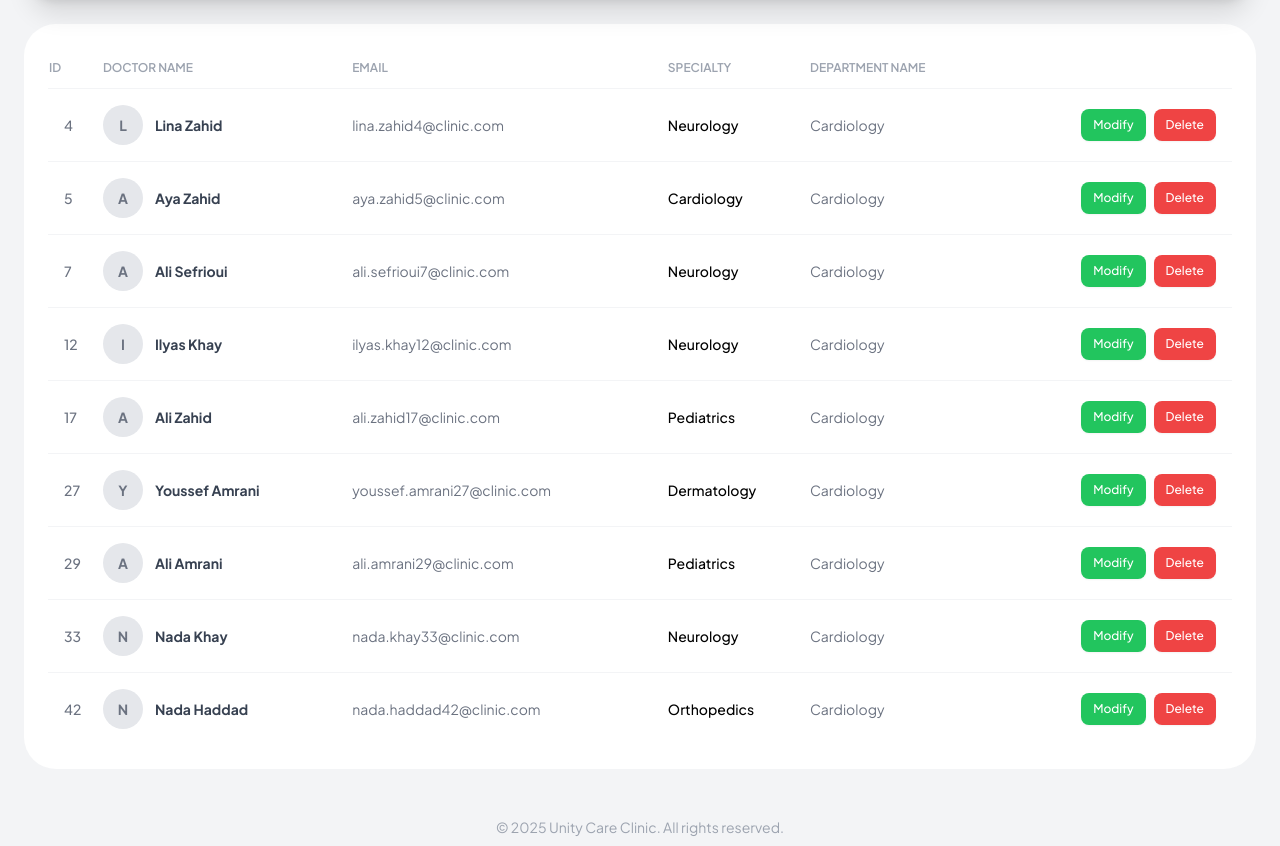
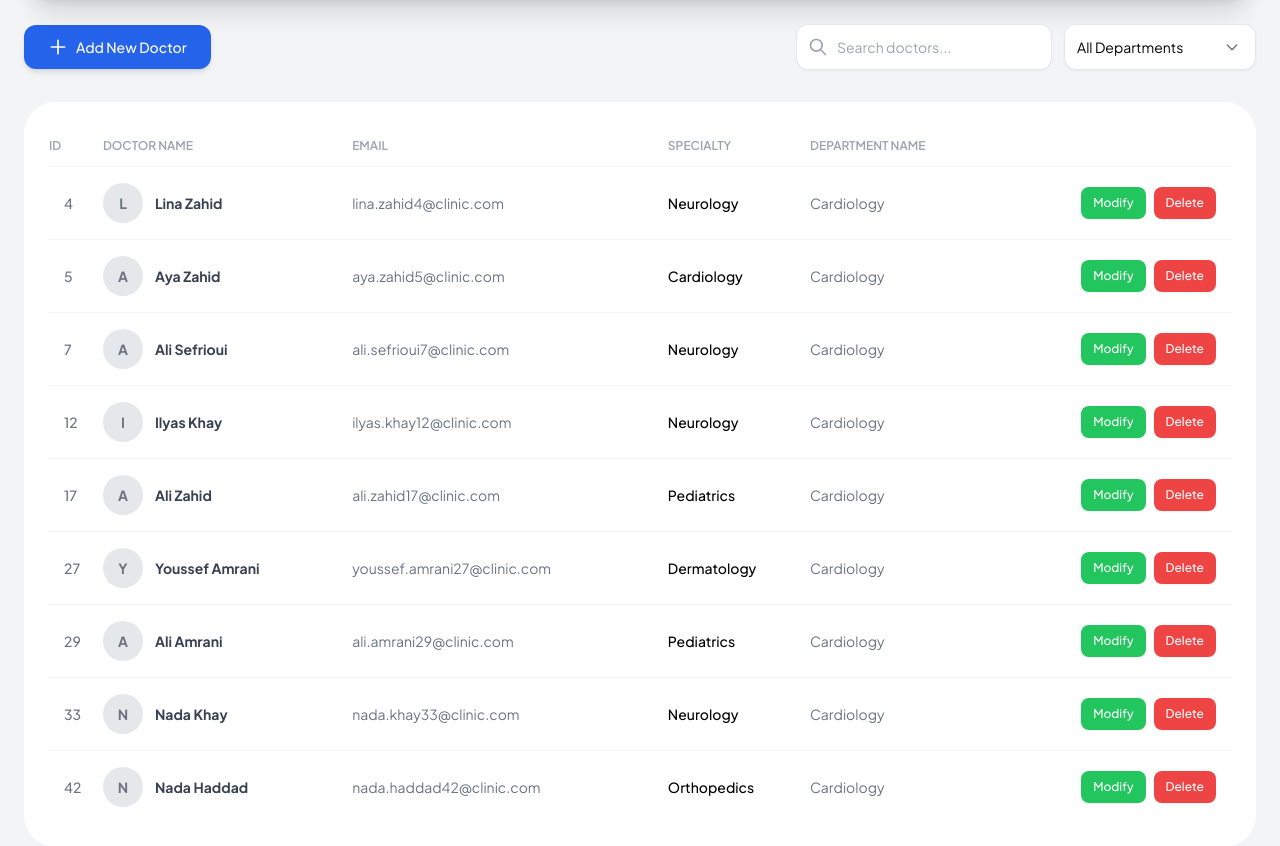
Before and after one commit to Oussama-Ait-Youss/UnityCareClinic-Backend, a PHP site: page /doctors.php in a window 1280 px wide. Shown: the part 216-1062 px from the top of the page. Run offline with PHP 8.4, Linux system fonts and the light colour scheme; data comes from the database, SQL or seed files in the repository; data that the repository does not hold is empty; some libraries are stand-ins or nearby versions.

Commit message:
fix: fix modal problem and add the search bar and filter selection

```diff
--- a/doctors/doctors.php
+++ b/doctors/doctors.php
@@ -40,6 +40,42 @@ include '../config/connection.php';
 
 
 ?>
+<div class="flex flex-col md:flex-row justify-between items-center gap-4 mb-8">
+
+    <a href="./save_doctor.php"
+       onclick="openAddDoctorModal(event)"
+       class="inline-flex items-center justify-center bg-blue-600 hover:bg-blue-700 text-white px-6 py-3 rounded-xl text-sm font-medium transition-all shadow-md hover:shadow-lg gap-2">
+       <svg class="w-5 h-5" fill="none" stroke="currentColor" viewBox="0 0 24 24"><path stroke-linecap="round" stroke-linejoin="round" stroke-width="2" d="M12 4v16m8-8H4"></path></svg>
+       Add New Doctor
+    </a>
+
+    <div class="flex flex-col sm:flex-row gap-3 w-full md:w-auto">
+
+        <div class="relative group w-full md:w-64">
+            <div class="absolute inset-y-0 left-0 pl-3 flex items-center pointer-events-none">
+                <svg class="h-5 w-5 text-gray-400 group-focus-within:text-blue-500 transition-colors" fill="none" viewBox="0 0 24 24" stroke="currentColor">
+                    <path stroke-linecap="round" stroke-linejoin="round" stroke-width="2" d="M21 21l-6-6m2-5a7 7 0 11-14 0 7 7 0 0114 0z" />
+                </svg>
+            </div>
+            <input type="text"
+                   class="block w-full pl-10 pr-3 py-3 border border-gray-200 rounded-xl leading-5 bg-white placeholder-gray-400 focus:outline-none focus:ring-2 focus:ring-blue-500 focus:border-blue-500 sm:text-sm shadow-sm transition-all"
+                   placeholder="Search doctors..."
+                   aria-label="Search">
+        </div>
+
+        <div class="relative w-full md:w-48">
+            <select class="block w-full pl-3 pr-10 py-3 text-base border border-gray-200 focus:outline-none focus:ring-2 focus:ring-blue-500 focus:border-blue-500 sm:text-sm rounded-xl bg-white shadow-sm appearance-none cursor-pointer">
+                <option value="">All Departments</option>
+                <?php foreach($departments as $dept): ?>
+                    <option value="<?php echo $dept['id']; ?>"><?php echo $dept['name']; ?></option>
+                <?php endforeach; ?>
+            </select>
+            <div class="pointer-events-none absolute inset-y-0 right-0 flex items-center px-4 text-gray-500">
+                <svg class="h-4 w-4" fill="none" stroke="currentColor" viewBox="0 0 24 24"><path stroke-linecap="round" stroke-linejoin="round" stroke-width="2" d="M19 9l-7 7-7-7"></path></svg>
+            </div>
+        </div>
+    </div>
+</div>
 <div class="overflow-x-auto bg-white rounded-[2rem] p-6">
                 <table class="w-full text-left border-collapse">
                     <thead>
@@ -97,63 +133,58 @@ include '../config/connection.php';
             <!-- doctor form modal -->
 <div id="doctorModal" class="fixed inset-0 z-50 hidden overflow-y-auto" aria-labelledby="modal-title" role="dialog" aria-modal="true">
     <div class="flex items-end justify-center min-h-screen pt-4 px-4 pb-20 text-center sm:block sm:p-0">
-        <div class="fixed inset-0 bg-gray-500 bg-opacity-75 transition-opacity" aria-hidden="true" onclick="closeDoctorModal()"></div>
-
+        <div class="fixed inset-0 bg-gray-500 bg-opacity-75 transition-opacity" aria-hidden="true" onclick="closeModal()"></div>
         <span class="hidden sm:inline-block sm:align-middle sm:h-screen" aria-hidden="true">&#8203;</span>
         <div class="inline-block align-bottom bg-white rounded-2xl text-left overflow-hidden shadow-xl transform transition-all sm:my-8 sm:align-middle sm:max-w-lg w-full">
 
             <form action="save_doctor.php" method="POST" id="doctorForm">
-                <div class="bg-white px-4 pt-5 pb-4 sm:p-6 sm:pb-4">
-                    <h3 class="text-lg leading-6 font-bold text-gray-900 mb-4" id="doctorModalTitle">Modify Doctor</h3>
-
+                <div class="bg-white px-8 pt-8 pb-6">
+                    <h3 class="text-xl font-bold text-gray-900 mb-6" id="modalTitle">Modify Doctor</h3>
                     <input type="hidden" name="id" id="doctorId">
 
-                    <div class="grid grid-cols-1 md:grid-cols-2 gap-4">
+                    <div class="grid grid-cols-1 md:grid-cols-2 gap-5">
                         <div>
-                            <label class="block text-sm font-medium text-gray-700">First Name</label>
-                            <input type="text" name="first_name" id="docFirstName" required class="mt-1 block w-full rounded-lg border border-gray-300 p-2.5 shadow-sm focus:ring-blue-500 focus:border-blue-500">
+                            <label class="block text-sm font-medium text-gray-700 mb-1">First Name</label>
+                            <input type="text" name="first_name" id="docFirstName" required class="block w-full rounded-xl border-gray-200 shadow-sm focus:border-blue-500 focus:ring-blue-500 sm:text-sm py-2.5 px-3 bg-gray-50 border">
                         </div>
                         <div>
-                            <label class="block text-sm font-medium text-gray-700">Last Name</label>
-                            <input type="text" name="last_name" id="docLastName" required class="mt-1 block w-full rounded-lg border border-gray-300 p-2.5 shadow-sm focus:ring-blue-500 focus:border-blue-500">
+                            <label class="block text-sm font-medium text-gray-700 mb-1">Last Name</label>
+                            <input type="text" name="last_name" id="docLastName" required class="block w-full rounded-xl border-gray-200 shadow-sm focus:border-blue-500 focus:ring-blue-500 sm:text-sm py-2.5 px-3 bg-gray-50 border">
                         </div>
                     </div>
 
-                    <div class="grid grid-cols-1 md:grid-cols-2 gap-4 mt-4">
+                    <div class="grid grid-cols-1 md:grid-cols-2 gap-5 mt-5">
                         <div>
-                            <label class="block text-sm font-medium text-gray-700">Email</label>
-                            <input type="email" name="email" id="docEmail" required class="mt-1 block w-full rounded-lg border border-gray-300 p-2.5 shadow-sm focus:ring-blue-500 focus:border-blue-500">
+                            <label class="block text-sm font-medium text-gray-700 mb-1">Email</label>
+                            <input type="email" name="email" id="docEmail" required class="block w-full rounded-xl border-gray-200 shadow-sm focus:border-blue-500 focus:ring-blue-500 sm:text-sm py-2.5 px-3 bg-gray-50 border">
                         </div>
                         <div>
-                            <label class="block text-sm font-medium text-gray-700">Phone</label>
-                            <input type="text" name="phone" id="docPhone" class="mt-1 block w-full rounded-lg border border-gray-300 p-2.5 shadow-sm focus:ring-blue-500 focus:border-blue-500">
+                            <label class="block text-sm font-medium text-gray-700 mb-1">Phone</label>
+                            <input type="text" name="phone" id="docPhone" class="block w-full rounded-xl border-gray-200 shadow-sm focus:border-blue-500 focus:ring-blue-500 sm:text-sm py-2.5 px-3 bg-gray-50 border">
                         </div>
                     </div>
 
-                    <div class="mt-4">
-                        <label class="block text-sm font-medium text-gray-700">Specialty</label>
-                        <input type="text" name="specialty" id="docSpecialty" class="mt-1 block w-full rounded-lg border border-gray-300 p-2.5 shadow-sm focus:ring-blue-500 focus:border-blue-500">
+                    <div class="mt-5">
+                        <label class="block text-sm font-medium text-gray-700 mb-1">Specialty</label>
+                        <input type="text" name="specialty" id="docSpecialty" class="block w-full rounded-xl border-gray-200 shadow-sm focus:border-blue-500 focus:ring-blue-500 sm:text-sm py-2.5 px-3 bg-gray-50 border">
                     </div>
 
-                    <div class="mt-4">
-                        <label class="block text-sm font-medium text-gray-700">Department</label>
-                        <select name="department_id" id="docDepartment" required class="mt-1 block w-full rounded-lg border border-gray-300 bg-white p-2.5 shadow-sm focus:ring-blue-500 focus:border-blue-500">
-                            <option value="">Select a Department</option>
-                            <?php
-                                // Loop through the departments we fetched at the top
-                                foreach($departments as $dept) {
-                                    echo "<option value='{$dept['id']}'>{$dept['name']}</option>";
-                                }
-                            ?>
+                    <div class="mt-5">
+                        <label class="block text-sm font-medium text-gray-700 mb-1">Department</label>
+                        <select name="department_id" id="docDepartment" required class="block w-full rounded-xl border-gray-200 shadow-sm focus:border-blue-500 focus:ring-blue-500 sm:text-sm py-2.5 px-3 bg-gray-50 border">
+                            <option value="">Select Department</option>
+                            <?php foreach($departments as $dept): ?>
+                                <option value="<?php echo $dept['id']; ?>"><?php echo $dept['name']; ?></option>
+                            <?php endforeach; ?>
                         </select>
                     </div>
                 </div>
 
-                <div class="bg-gray-50 px-4 py-3 sm:px-6 sm:flex sm:flex-row-reverse">
-                    <button type="submit" class="w-full inline-flex justify-center rounded-lg border border-transparent shadow-sm px-4 py-2 bg-blue-600 text-base font-medium text-white hover:bg-blue-700 sm:ml-3 sm:w-auto sm:text-sm">
-                        Save Doctor
+                <div class="bg-gray-50 px-8 py-5 flex flex-row-reverse gap-3">
+                    <button type="submit" class="w-full sm:w-auto inline-flex justify-center rounded-xl border border-transparent shadow-sm px-6 py-2.5 bg-blue-600 text-sm font-semibold text-white hover:bg-blue-700 focus:outline-none transition-colors">
+                        Save Changes
                     </button>
-                    <button type="button" onclick="closeDoctorModal()" class="mt-3 w-full inline-flex justify-center rounded-lg border border-gray-300 shadow-sm px-4 py-2 bg-white text-base font-medium text-gray-700 hover:bg-gray-50 sm:mt-0 sm:ml-3 sm:w-auto sm:text-sm">
+                    <button type="button" onclick="closeModaldoctor()" class="w-full sm:w-auto inline-flex justify-center rounded-xl border border-gray-300 shadow-sm px-6 py-2.5 bg-white text-sm font-medium text-gray-700 hover:bg-gray-50 focus:outline-none transition-colors">
                         Cancel
                     </button>
                 </div>
```
Also changed, not shown: js/script.js (+87 -96 lines), patients/patients.php (+37 -6 lines).
